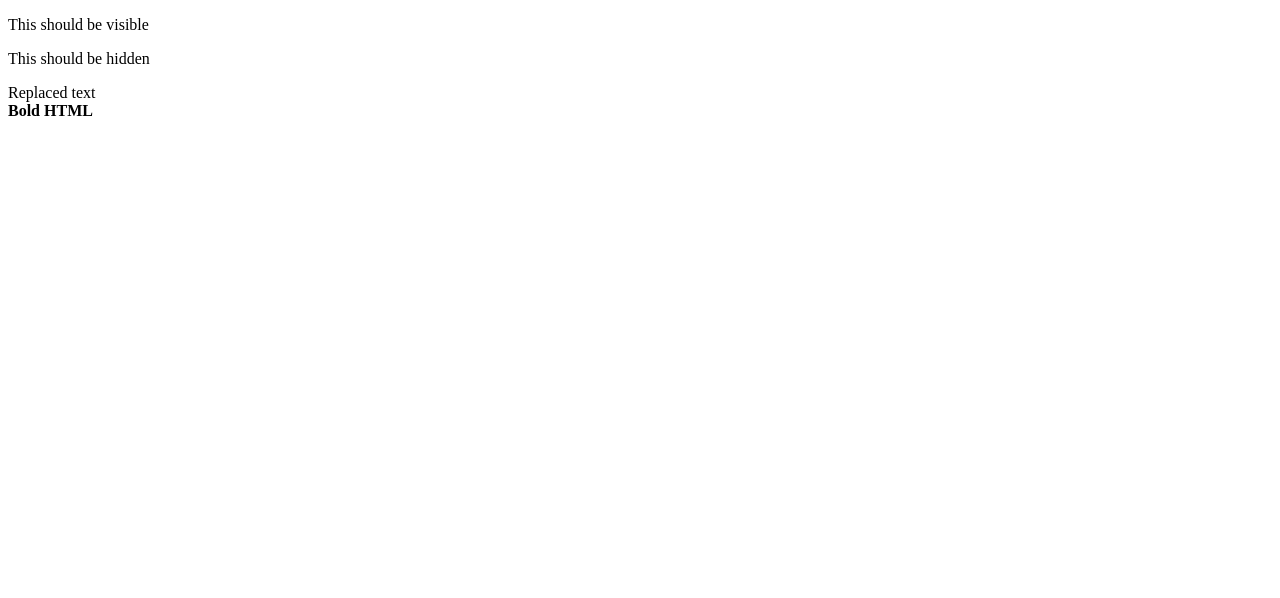
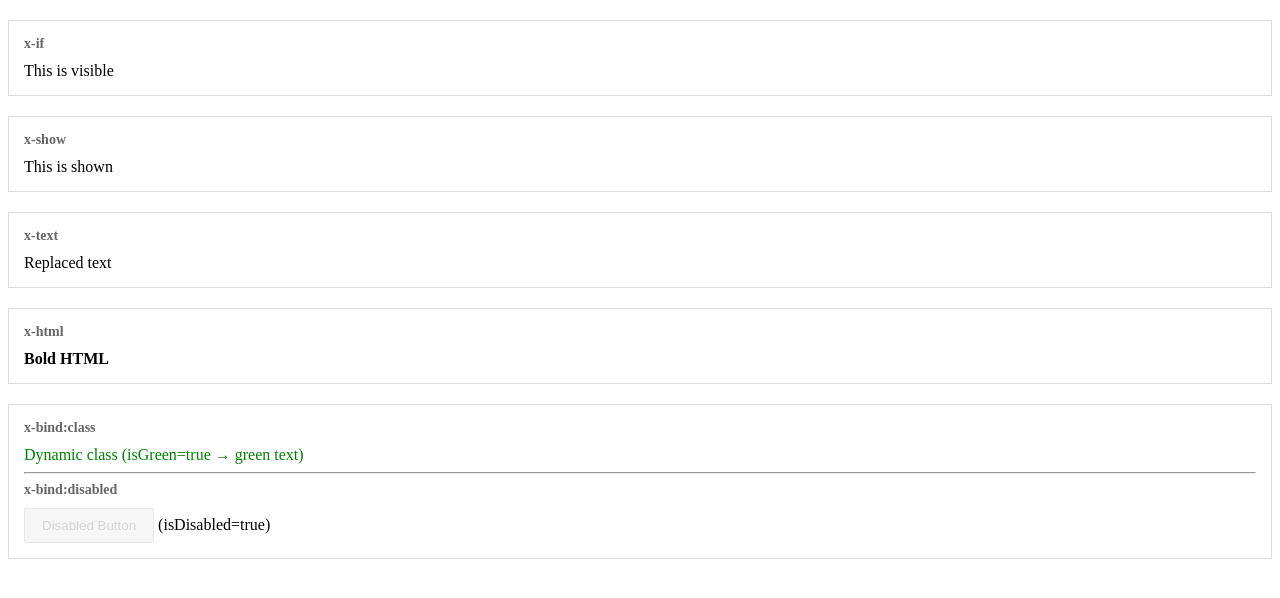
Before and after one commit to izemhsn/VanillaFlow, a plain HTML site: page index.html in a window 1280 px wide. Drawn offline with Linux system fonts and the light colour scheme.

Commit message:
Add x-bind directive with expression support and boolean attribute handling

```diff
--- a/VanillaFlow.js
+++ b/VanillaFlow.js
@@ -9,6 +9,7 @@ export default class VanillaFlow {
             'x-show': this.processShow.bind(this),
             'x-text': this.processText.bind(this),
             'x-html': this.processHtml.bind(this),
+            'x-bind': this.processBind.bind(this),
         };
 
         for (const [attr, handler] of Object.entries(this.directives)) {
@@ -16,6 +17,21 @@ export default class VanillaFlow {
                 handler(el, el.getAttribute(attr));
             });
         }
+
+        document.querySelectorAll('*').forEach(el => {
+            const attrs = Array.from(el.attributes).filter(a => a.name.startsWith('x-bind:'));
+            for (const attr of attrs) {
+                const attrName = attr.name.slice(7);
+                const value = this.evaluate(attr.value);
+                el.removeAttribute(attr.name);
+                if (value === true) {
+                    el.setAttribute(attrName, '');
+                } else if (value === false || value === null || value === undefined) {
+                } else {
+                    el.setAttribute(attrName, value);
+                }
+            }
+        });
         return this;
     }
 
@@ -37,12 +53,21 @@ export default class VanillaFlow {
         el.innerHTML = this.evaluate(expression);
     }
 
-    evaluate(path) {
-        let value = this.data;
-        for (const key of path.split('.')) {
-            value = value?.[key];
+    processBind(el, expression) {
+        el.value = this.evaluate(expression);
+    }
+
+    evaluate(expression) {
+        try {
+            const func = new Function(...Object.keys(this.data), `return ${expression}`);
+            return func(...Object.values(this.data));
+        } catch {
+            let value = this.data;
+            for (const key of expression.split('.')) {
+                value = value?.[key];
+            }
+            return value;
         }
-        return value;
     }
 }
 
--- a/index.html
+++ b/index.html
@@ -4,16 +4,48 @@
     <meta charset="UTF-8">
     <meta name="viewport" content="width=device-width, initial-scale=1.0">
     <title>VanillaFlow</title>
+    <style>
+        section { margin: 20px 0; padding: 15px; border: 1px solid #ddd; }
+        h3 { margin: 0 0 10px 0; font-size: 14px; color: #666; }
+        .active { color: green; }
+        .highlight { background-color: yellow; }
+        button { padding: 8px 16px; }
+        button:disabled { opacity: 0.5; cursor: not-allowed; }
+    </style>
 </head>
 <body>
-    <div x-if="isVisible">
-        <p>This should be visible</p>
-    </div>
-    <div x-show="isHidden">
-        <p>This should be hidden</p>
-    </div>
-    <div x-text="message"></div>
-    <div x-html="htmlContent"></div>
+    <section>
+        <h3>x-if</h3>
+        <div x-if="isVisible">This is visible</div>
+    </section>
+
+    <section>
+        <h3>x-show</h3>
+        <div x-show="isHidden">This is shown</div>
+    </section>
+
+    <section>
+        <h3>x-text</h3>
+        <div x-text="message"></div>
+    </section>
+
+    <section>
+        <h3>x-html</h3>
+        <div x-html="htmlContent"></div>
+    </section>
+
+    <section>
+        <h3>x-bind:class</h3>
+        <div x-bind:class="isGreen ? 'active' : 'highlight'">
+            Dynamic class (isGreen=true → green text)
+        </div>
+
+        <hr>
+
+        <h3>x-bind:disabled</h3>
+        <button x-bind:disabled="isDisabled">Disabled Button</button>
+        <span> (isDisabled=true)</span>
+    </section>
 
     <script type="module">
         import VanillaFlow from './VanillaFlow.js';
@@ -22,7 +54,9 @@
             isVisible: true,
             isHidden: true,
             message: 'Replaced text',
-            htmlContent: '<strong>Bold HTML</strong>'
+            htmlContent: '<strong>Bold HTML</strong>',
+            isGreen: true,
+            isDisabled: true
         };
 
         new VanillaFlow(data).init();
```
